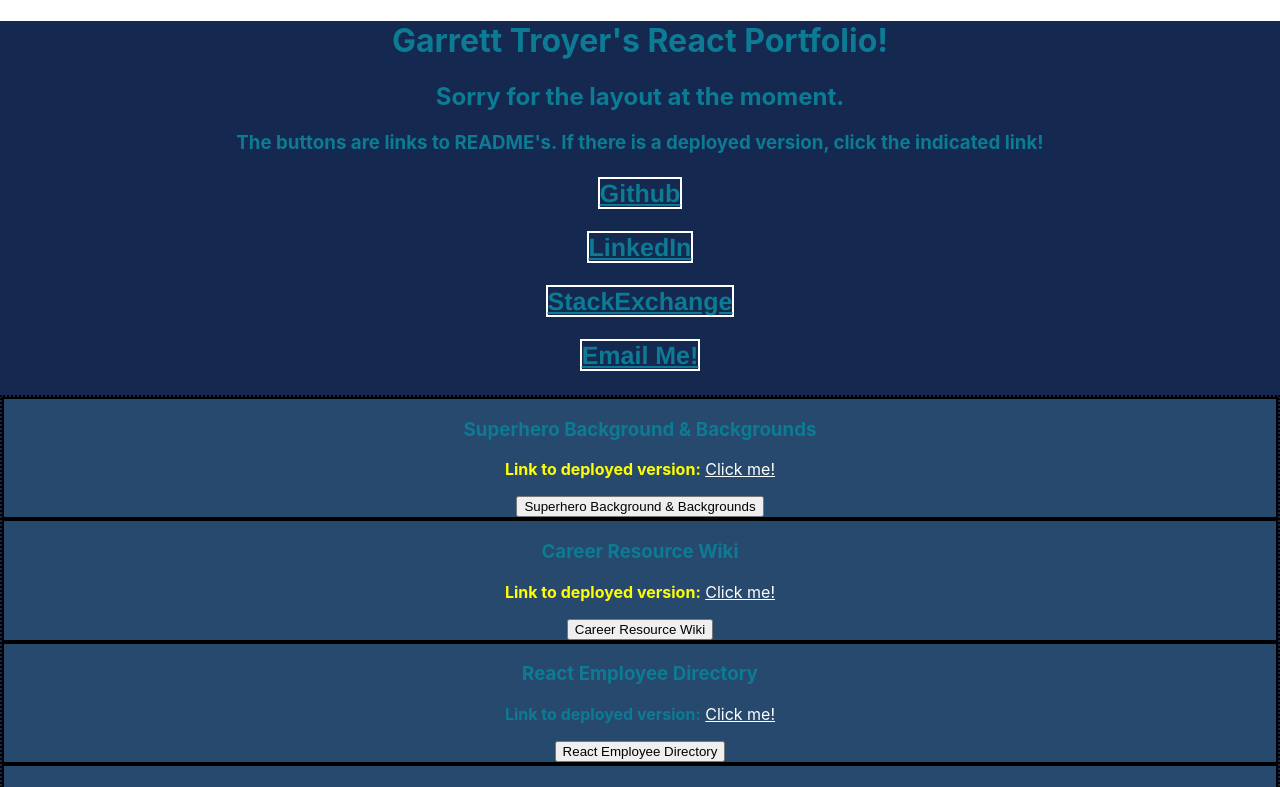
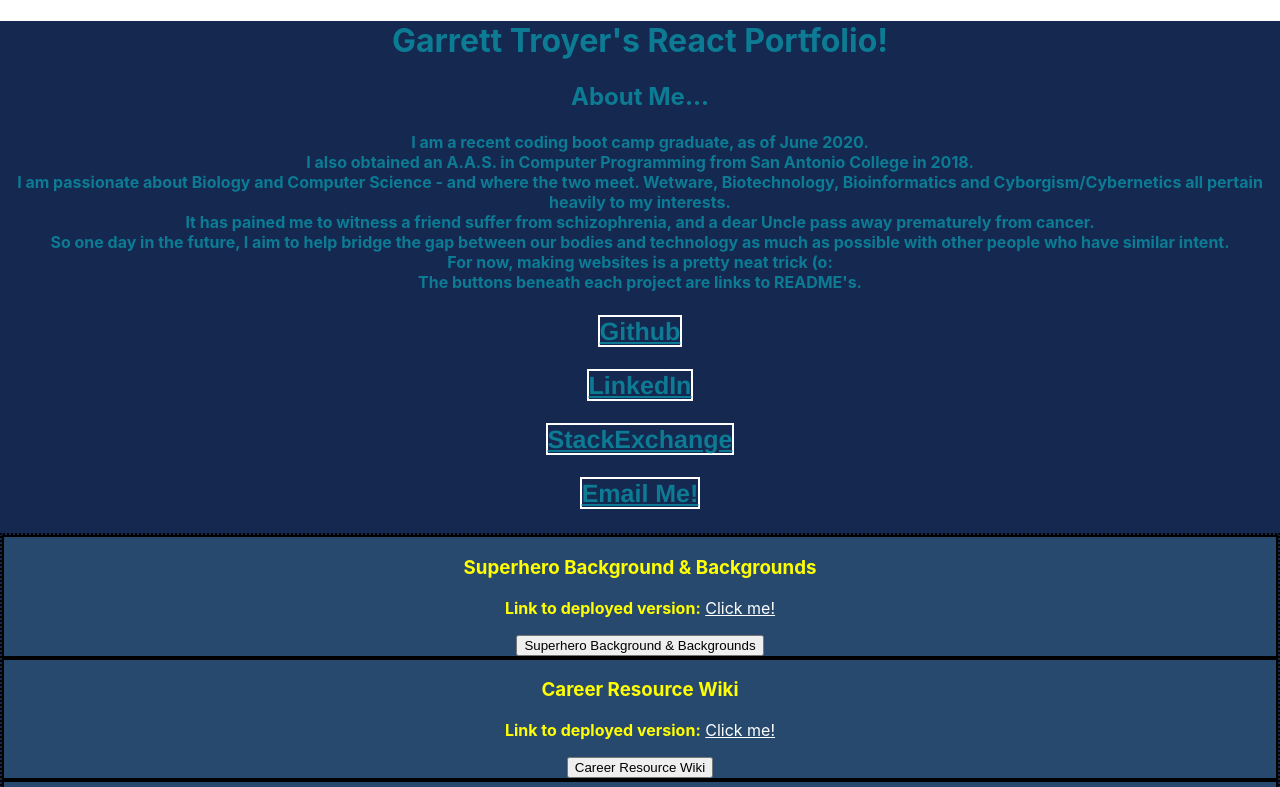
Before and after one commit to fruityvegetables/reactPortfolio, a React (Create React App) app: page / in a window 1280 px wide. Shown: the top 787 px of the page. Built offline with nearby package versions, Linux system fonts and the light colour scheme.

Commit message:
updated my About Me!

```diff
--- a/src/App.js
+++ b/src/App.js
@@ -8,8 +8,15 @@
   return (
     <div className="App">
       <h1>Garrett Troyer's React Portfolio!</h1>
-      <h2>Sorry for the layout at the moment.</h2>
-      <h3>The buttons are links to README's. If there is a deployed version, click the indicated link!</h3>
+      <h2>About Me...</h2>
+      <h4>
+        I am a recent coding boot camp graduate, as of June 2020.
+        <br></br>I also obtained an A.A.S. in Computer Programming from San Antonio College in 2018.
+        <br></br>I am passionate about Biology and Computer Science - and where the two meet. Wetware, Biotechnology, Bioinformatics and Cyborgism/Cybernetics all pertain heavily to my interests.
+        <br></br>It has pained me to witness a friend suffer from schizophrenia, and a dear Uncle pass away prematurely from cancer.
+        <br></br>So one day in the future, I aim to help bridge the gap between our bodies and technology as much as possible with other people who have similar intent.
+        <br></br>For now, making websites is a pretty neat trick (o:
+        <br></br>The buttons beneath each project are links to README's.</h4>
       <Header />
       <ProjectHolder />
       <canvas id="canvas"></canvas>
--- a/src/components/Header/Header.css
+++ b/src/components/Header/Header.css
@@ -13,6 +13,10 @@
     border: white 2px solid;
 }
 
-h1, h2, h3 {
+h1, h2, h4 {
     color: #0c7b93;
 }
+
+h1:hover, h2:hover, h4:hover {
+    color: #00a8cc;
+}
```
